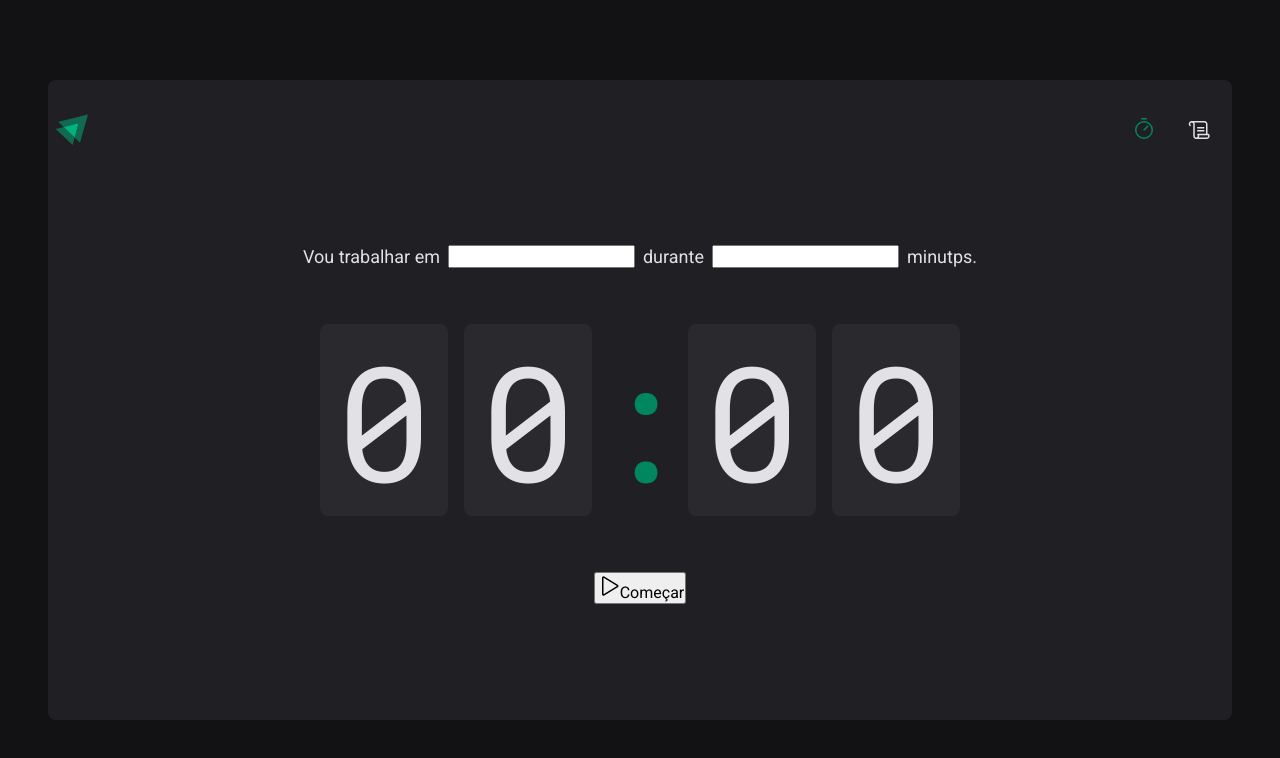
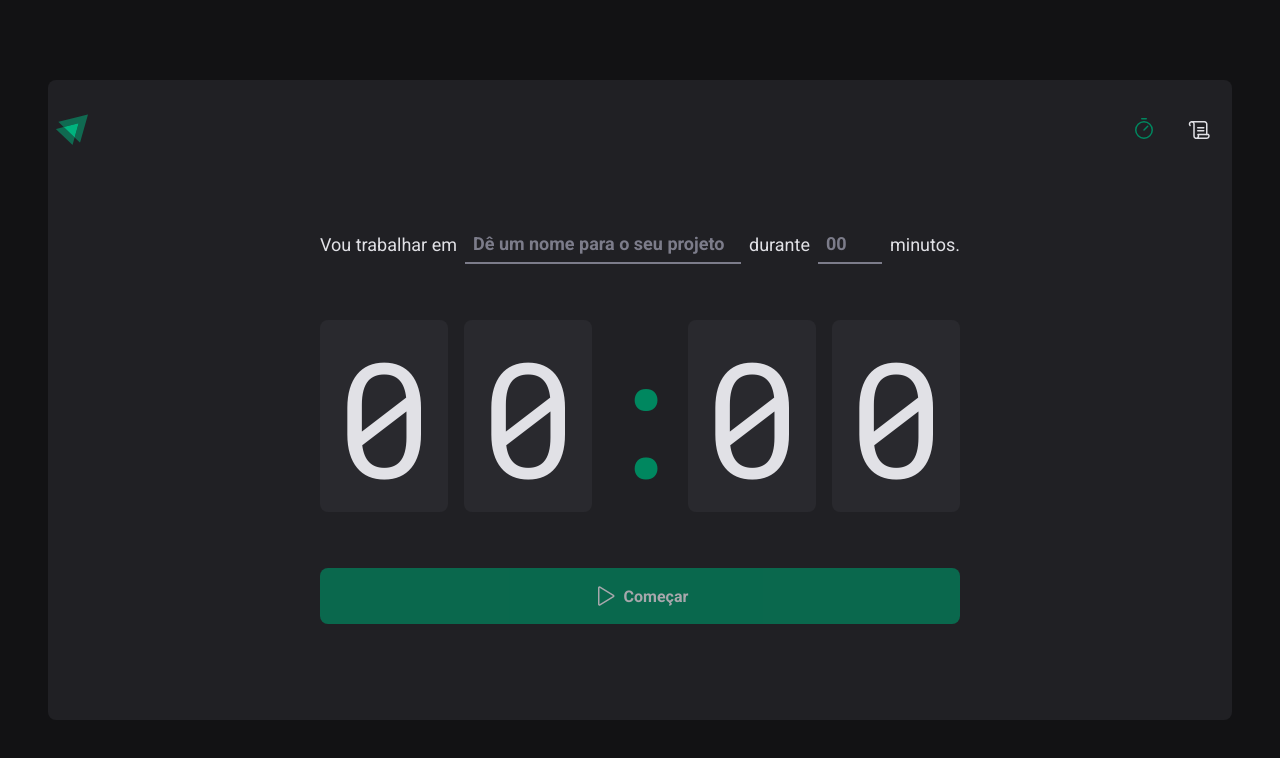
Before and after one commit to marcos-santan4/02-Ignite-Timer, a React (Vite) app: page / in a window 1280 px wide. Shown: the top 758 px of the page. Built offline with nearby package versions, Linux system fonts and the light colour scheme.

Commit message:
feat: pagina home estilizada

```diff
--- a/src/pages/History.tsx
+++ /dev/null
@@ -1,7 +0,0 @@
-export function History() {
-  return (
-    <>
-      <h1>History</h1>
-    </>
-  )
-}
--- /dev/null
+++ b/src/pages/History/index.tsx
@@ -0,0 +1,9 @@
+import { HistoryContainer } from './styles'
+
+export function History() {
+  return (
+    <HistoryContainer>
+      <h1>Meu histórico</h1>
+    </HistoryContainer>
+  )
+}
--- /dev/null
+++ b/src/pages/History/styles.ts
@@ -0,0 +1,3 @@
+import styled from 'styled-components'
+
+export const HistoryContainer = styled.main``
--- a/src/pages/Home/index.tsx
+++ b/src/pages/Home/index.tsx
@@ -3,7 +3,10 @@
   CountdownContainer,
   FormContainer,
   HomeContainer,
+  MinutesAmountInput,
   Separator,
+  StartCountdownButton,
+  TaskInput,
 } from './styles'
 
 export function Home() {
@@ -12,12 +15,30 @@
       <form action="">
         <FormContainer>
           <label htmlFor="task">Vou trabalhar em</label>
-          <input id="task" type="text" />
+          <TaskInput
+            id="task"
+            type="text"
+            list="task-suggestions"
+            placeholder="Dê um nome para o seu projeto"
+          />
+
+          <datalist id="task-suggestions">
+            <option value="Projeto 1"></option>
+            <option value="Projeto 2"></option>
+            <option value="Projeto 3"></option>
+          </datalist>
 
           <label htmlFor="minutosAmount">durante</label>
-          <input type="number" id="minutosAmount" />
+          <MinutesAmountInput
+            type="number"
+            id="minutosAmount"
+            placeholder="00"
+            step={5}
+            min={5}
+            max={60}
+          />
 
-          <span>minutps.</span>
+          <span>minutos.</span>
         </FormContainer>
 
         <CountdownContainer>
@@ -28,10 +49,10 @@
           <span>0</span>
         </CountdownContainer>
 
-        <button type="submit">
+        <StartCountdownButton disabled type="submit">
           <Play size={24} />
           Começar
-        </button>
+        </StartCountdownButton>
       </form>
     </HomeContainer>
   )
--- a/src/pages/Home/styles.ts
+++ b/src/pages/Home/styles.ts
@@ -25,6 +25,38 @@
   flex-wrap: wrap;
 `
 
+const BaseInput = styled.input`
+  background: transparent;
+  height: 2.5rem;
+  border: 0;
+  border-bottom: 2px solid ${(props) => props.theme['gray-500']};
+  font-weight: bold;
+  font-size: inherit;
+  padding: 0 0.5rem;
+  color: ${(props) => props.theme['gray-100']};
+
+  &:focus {
+    box-shadow: none;
+    border-color: ${(props) => props.theme['green-500']};
+  }
+
+  &::placeholder {
+    color: ${(props) => props.theme['gray-500']};
+  }
+`
+
+export const TaskInput = styled(BaseInput)`
+  flex: 1;
+
+  &::-webkit-calendar-picker-indicator {
+    display: none !important;
+  }
+`
+
+export const MinutesAmountInput = styled(BaseInput)`
+  width: 4rem;
+`
+
 export const CountdownContainer = styled.main`
   font-family: 'Roboto Mono', monospace;
   font-size: 10rem;
@@ -50,3 +82,31 @@
   display: flex;
   justify-content: center;
 `
+
+export const StartCountdownButton = styled.button`
+  width: 100%;
+  border: 0;
+  padding: 1rem;
+  border-radius: 8px;
+
+  display: flex;
+  align-items: center;
+  justify-content: center;
+
+  gap: 0.5rem;
+  font-weight: bold;
+
+  cursor: pointer;
+
+  background: ${(props) => props.theme['green-500']};
+  color: ${(props) => props.theme['gray-100']};
+
+  &:disabled {
+    opacity: 0.7;
+    cursor: not-allowed;
+  }
+
+  &:not(:disabled):hover {
+    background: ${(props) => props.theme['green-700']};
+  }
+`
```
